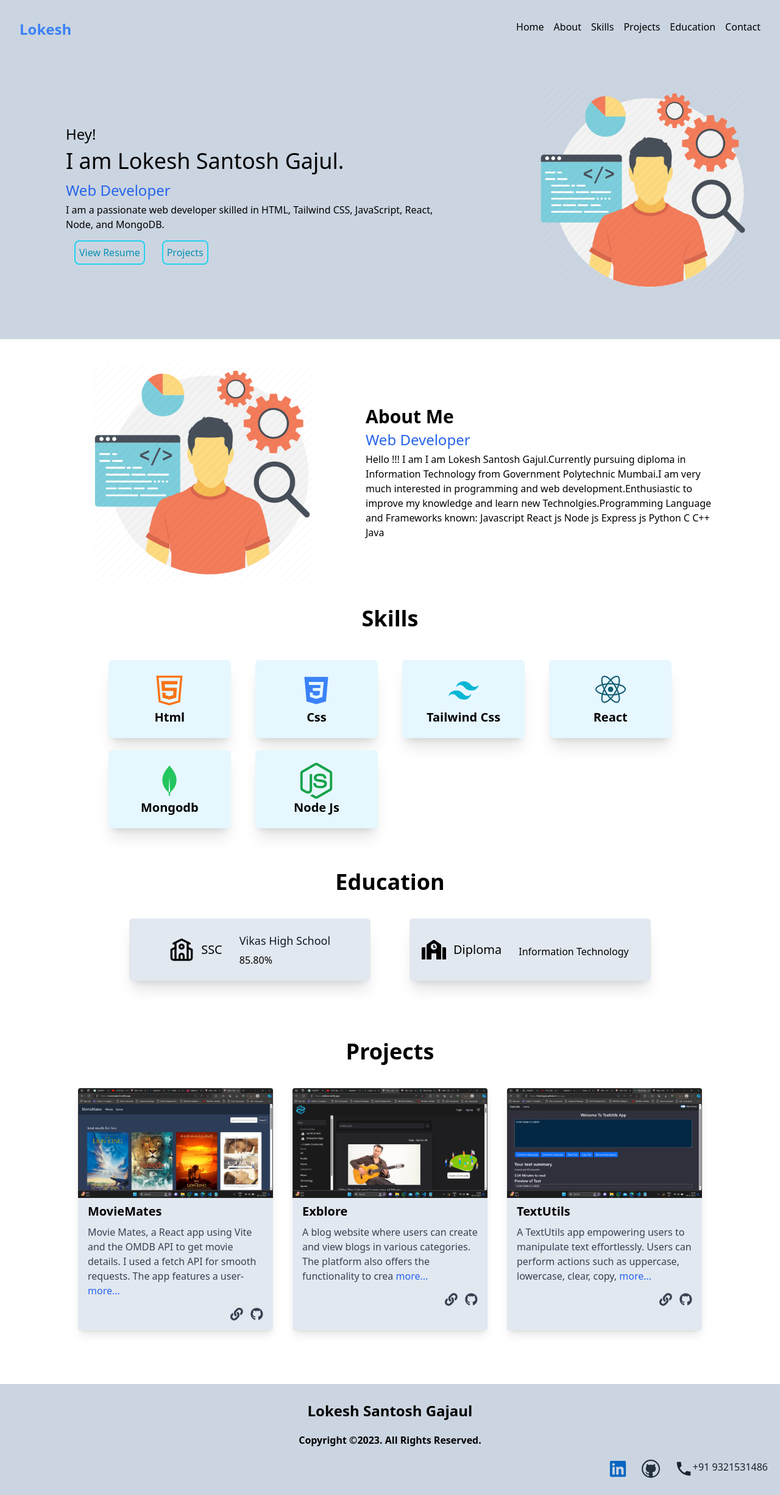
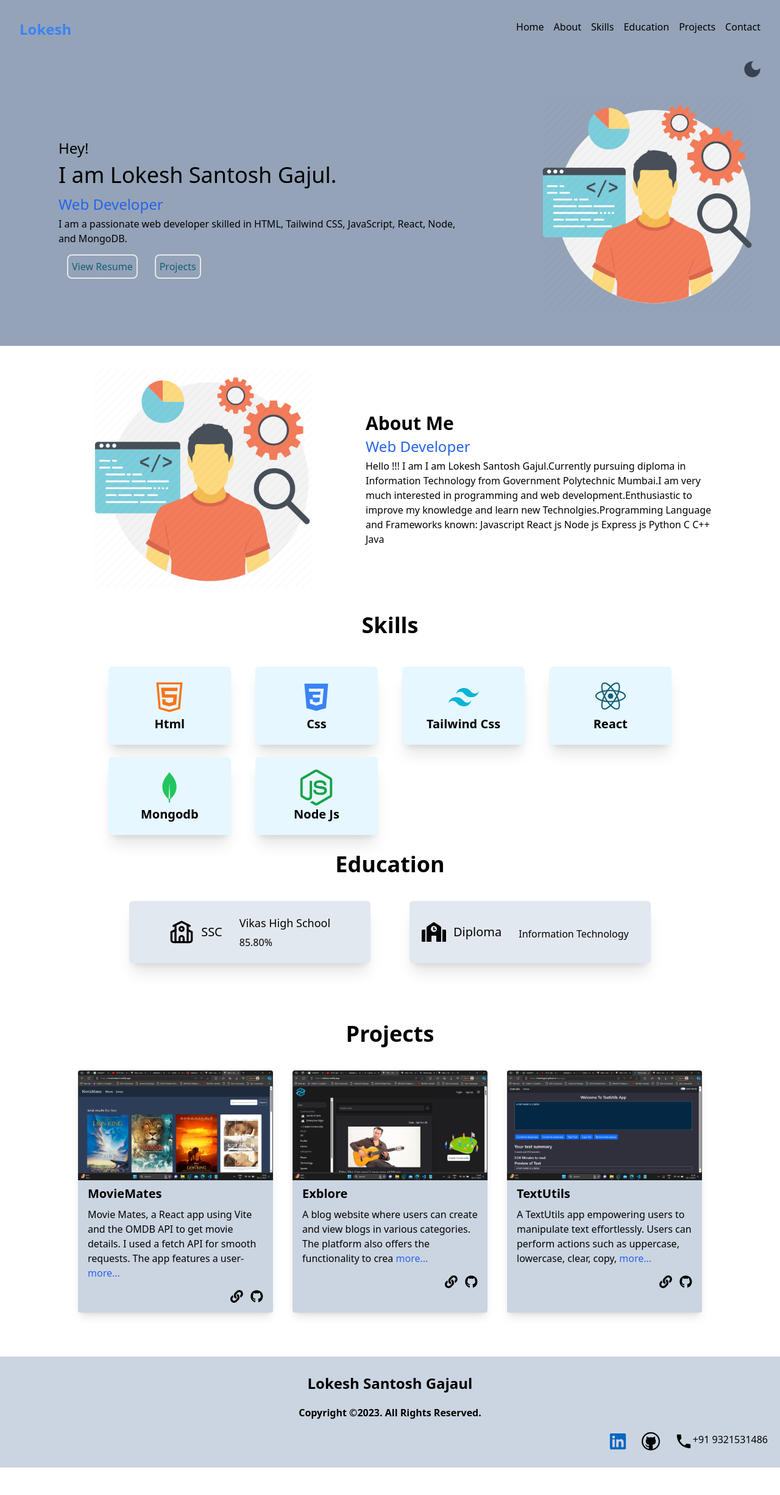
Before and after one commit to lokeshgajul/portfolio, a React (Vite) app: page / in a window 1280 px wide. Shown: the whole page at 61% size. After the commit the page ends 2406 px from the top, so only its background shows below. Built offline with nearby package versions, Linux system fonts and the light colour scheme.

Commit message:
dark mode added

```diff
--- a/src/App.jsx
+++ b/src/App.jsx
@@ -7,19 +7,21 @@ import Navbar from "./Components/Navbar";
 import Projects from "./Components/Projects";
 import ScrollUp from "./Components/ScrollUp";
 import Skills from "./Components/Skills";
+import { PortfolioProvider } from "./context/PortfolioContext";
 
 function App() {
   return (
     <div className="App">
+      <PortfolioProvider>
         <Navbar />
         <Home />
-
         <About />
         <Skills />
         <Education />
         <Projects />
         <Contact />
         <ScrollUp />
+      </PortfolioProvider>
     </div>
   );
 }
--- a/src/Components/About.jsx
+++ b/src/Components/About.jsx
@@ -1,9 +1,16 @@
 import logo from "../assets/portfolioImage.png";
+import PortfolioHook from "../context/PortfolioContext";
 function About() {
+  const { theme } = PortfolioHook();
+
   return (
     <div
-      className="flex flex-row-reverse max-md:flex-col justify-center items-center px-6 p-10"
+      className="flex flex-row-reverse max-md:flex-col justify-center items-center px-6 p-10 bg-[#303034]"
       id="About"
+      style={{
+        backgroundColor: theme === "dark" ? "#303034 " : "white",
+        color: theme === "dark" ? "white " : "black",
+      }}
     >
       <div className="p-3 md:w-[50%]">
         <h2 className="text-3xl font-semibold">About Me</h2>
--- a/src/Components/Contact.jsx
+++ b/src/Components/Contact.jsx
@@ -1,16 +1,25 @@
 import { FaLinkedin } from "react-icons/fa";
 import { VscGithub } from "react-icons/vsc";
 import { IoMdCall } from "react-icons/io";
+import PortfolioHook from "../context/PortfolioContext";
 function Contact() {
+  const { theme } = PortfolioHook();
   return (
     <div>
-      <div className="p-2 bg-slate-300" id="Contact">
+      <div
+        className="p-2 "
+        id="Contact"
+        style={{
+          backgroundColor: theme === "dark" ? "#1e1e20 " : "#cbd5e1",
+          color: theme === "dark" ? "white " : "black",
+        }}
+      >
         <div className=" col-span-5  font-semibold">
           <h2 className="text-center py-5 text-2xl">Lokesh Santosh Gajaul </h2>
           <h2 className="text-center">Copyright ©2023. All Rights Reserved.</h2>
         </div>
         <div>
-          <div className="flex justify-center lg:justify-end items-end text-white">
+          <div className="flex justify-center lg:justify-end items-end ">
             <div className="flex px-3 py-5 text-[#0a66c2] hover:text-[#0a38c2] cursor-pointer">
               <a
                 target="_blank"
@@ -21,7 +30,9 @@ function Contact() {
                 <FaLinkedin size={30} />
               </a>
             </div>
-            <div className="flex px-3 py-5 text-[#26313f] hover:text-[#1b222c] cursor-pointer">
+            <div
+              className={` flex px-3 py-5  hover:text-[#d4d4d4] cursor-pointer `}
+            >
               <a
                 target="_blank"
                 href="https://github.com/lokeshgajul/"
@@ -30,13 +41,9 @@ function Contact() {
                 <VscGithub size={30} />{" "}
               </a>
             </div>
-            <div className="flex px-3 py-5 text-[#1b222c] cursor-pointer">
+            <div className="flex px-3 py-5  cursor-pointer">
               <span>
-                <a
-                  target="_blank"
-                  href="https://github.com/lokeshgajul/"
-                  rel="noreferrer"
-                >
+                <a target="_blank" rel="noreferrer">
                   {" "}
                   <IoMdCall size={30} />
                 </a>
--- a/src/Components/Education.jsx
+++ b/src/Components/Education.jsx
@@ -1,32 +1,44 @@
 import { FaSchool } from "react-icons/fa";
 import { LuSchool } from "react-icons/lu";
+import PortfolioHook from "../context/PortfolioContext";
 function Education() {
+  const { theme } = PortfolioHook();
   return (
     <div>
       <div
-        className="flex flex-col justify-center items-center py-10 "
+        className="flex flex-col justify-center items-center"
         id="Education"
+        style={{
+          backgroundColor: theme === "dark" ? "#303034 " : "white",
+          color: theme === "dark" ? "white " : "black",
+        }}
       >
         <h1 className="flex justify-center items-center text-4xl font-semibold ">
           Education
         </h1>
         <div className="grid grid-cols-4 px-7 py-7 gap-x-10 max-md:grid-cols-1 ">
-          <div className="flex justify-center items-center col-span-2 bg-slate-200 m-3 rounded-md p-5 shadow-xl cursor-pointer">
+          <div
+            className={`flex justify-center items-center col-span-2  m-3 rounded-md p-5 shadow-xl cursor-pointer ${
+              theme === "dark" ? "bg-[#43434b]" : "bg-slate-200"
+            } `}
+          >
             <LuSchool size={40} />
-            <h2 className="text-xl font-semiBold text-black mx-3">SSC </h2>
+            <h2 className="text-xl font-semiBold mx-3">SSC </h2>
             <div className="pl-4">
-              <span className="text-gray-900 font-medium text-lg">
-                Vikas High School
-              </span>{" "}
+              <span className=" font-medium text-lg">Vikas High School</span>{" "}
               <h2 className="pt-1.5">85.80%</h2>
             </div>
           </div>
 
-          <div className="flex justify-center items-center col-span-2 bg-slate-200 m-3 rounded-md p-5 shadow-xl skill-div   cursor-pointer">
+          <div
+            className={`flex justify-center items-center col-span-2  m-3 rounded-md p-5 shadow-xl cursor-pointer ${
+              theme === "dark" ? "bg-[#43434b]" : "bg-slate-200"
+            } `}
+          >
             <FaSchool size={40} />
-            <h2 className="text-xl font-semiBold text-black mx-3"> Diploma </h2>
+            <h2 className="text-xl font-semiBold mx-3"> Diploma </h2>
             <div className="p-4">
-              <span className="text-gray-900 font-medium  text-lg"></span>{" "}
+              <span className=" font-medium  text-lg"></span>{" "}
               <h2 className="pt-1.5">Information Technology</h2>
             </div>
           </div>
--- a/src/Components/Home.jsx
+++ b/src/Components/Home.jsx
@@ -1,12 +1,16 @@
 import { useState, useEffect } from "react";
 import logo from "../assets/portfolioImage.png";
 import resumePDF from "../assets/lokesh resume.pdf"; // Update with the actual path to your resume PDF
-
+import PortfolioHook from "../context/PortfolioContext";
+import { MdDarkMode } from "react-icons/md";
+import { CiLight } from "react-icons/ci";
 function Home() {
   const [animatedText, setAnimatedText] = useState("");
   const [animationProgress, setAnimationProgress] = useState(0);
   const [isAnimationComplete, setIsAnimationComplete] = useState(false);
   const text = "I am Lokesh Santosh Gajul.";
+
+  const { theme, toggleTheme } = PortfolioHook();
 
   useEffect(() => {
     const intervalId = setInterval(() => {
@@ -26,22 +30,32 @@ function Home() {
     const projectsSection = document.getElementById("Projects");
     projectsSection.scrollIntoView({ behavior: "smooth" });
   };
-  const scrollToHome = () => {
-    const projectsSection = document.getElementById("Home");
-    projectsSection.scrollIntoView({ behavior: "smooth" });
-  };
 
   const openResume = () => {
     window.open(resumePDF);
   };
 
   return (
-    <div>
+    <div
+      className={`  ${theme === "dark" ? "bg-[#252528]" : "bg-slate-400"} `}
+      id="Home"
+    >
       <div
-        className="flex max-md:flex-col flex-row justify-center items-center bg-slate-300 p-3"
-        id="Home"
+        className={`  flex justify-end pr-7 transition-all duration-700 ease-in-out  ${
+          theme === "dark" ? "text-white" : "text-gray-700"
+        }`}
+        onClick={toggleTheme}
       >
-        <div className="py-3 px-10 md:p-24">
+        {theme === "light" ? <MdDarkMode size={35} /> : <CiLight size={35} />}
+      </div>
+      <div
+        className={`flex max-md:flex-col flex-row justify-center items-center`}
+      >
+        <div
+          className={`py-3 px-10 md:p-24 ${
+            theme === "dark" ? "text-white" : "text-black"
+          } `}
+        >
           <h2 className="text-2xl">Hey!</h2>
           {animatedText.length > 0 && (
             <p className="text-4xl font-medium py-2 ">{animatedText}</p>
@@ -53,12 +67,20 @@ function Home() {
           </p>
           <button
             onClick={openResume}
-            className="border-cyan-400 border-2 hover:bg-cyan-500 p-1.5 m-3.5 text-cyan-600 hover:text-white rounded-lg"
+            className={` border-2  p-1.5 m-3.5  rounded-lg ${
+              theme === "light"
+                ? "hover:bg-cyan-500 text-cyan-800 font-medium hover:text-white"
+                : " hover:bg-cyan-500 text-cyan-400 hover:text-white"
+            } `}
           >
             View Resume
           </button>
           <button
-            className="border-cyan-400 border-2 hover:bg-cyan-500 p-1.5 m-3.5 text-cyan-600 hover:text-white rounded-lg"
+            className={`  border-2 p-1.5 m-3.5 rounded-lg ${
+              theme === "light"
+                ? "hover:bg-cyan-500 text-cyan-800 font-medium hover:text-white"
+                : " hover:bg-cyan-500 text-cyan-400 hover:text-white"
+            }  `}
             onClick={() => scrollToProjects()}
           >
             Projects
--- a/src/Components/Navbar.jsx
+++ b/src/Components/Navbar.jsx
@@ -1,9 +1,12 @@
 import { useState } from "react";
 import { RiMenu3Fill } from "react-icons/ri";
 import { TfiClose } from "react-icons/tfi";
+import PortfolioHook from "../context/PortfolioContext";
 
 function Navbar() {
   const [menu, setMenu] = useState(false);
+
+  const { theme } = PortfolioHook();
 
   const handleClick = () => {
     console.log("handleClick triggered");
@@ -34,19 +37,27 @@ function Navbar() {
 
   return (
     <div>
-      <div className="flex justify-between overflow-x-auto p-8 bg-slate-300">
+      <div
+        className={` flex justify-between overflow-x-auto p-8 ${
+          theme === "dark"
+            ? "bg-[#252528] text-white"
+            : "bg-slate-400 text-black"
+        } `}
+      >
         <div>
           <li className="font-bold text-2xl text-blue-500 list-none">Lokesh</li>
         </div>
         <div>
           <div
             onClick={handleClick}
-            className="text-3xl absolute right-8 top-6 cursor-pointer md:hidden"
+            className="text-3xl absolute right-8 top-9 cursor-pointer md:hidden"
           >
             {menu ? <TfiClose size={20} /> : <RiMenu3Fill size={20} />}
           </div>
           <ul
-            className={`md:flex max-md:absolute max-md:bg-slate-300 left-0 w-full md:w-auto md:pl-0 pl-9 transition-all duration-700 ease-in-out top-16 md:space-x-4 ${
+            className={`md:flex max-md:absolute ${
+              theme === "dark" ? "bg-[#252528]" : "max-md:bg-slate-400"
+            }  left-0 w-full md:w-auto md:pl-0 pl-9 transition-all duration-700 ease-in-out top-16 md:space-x-4 ${
               menu ? "left-0" : "translate-x-fit max-md:-translate-x-full"
             }`}
           >
@@ -67,16 +78,17 @@ function Navbar() {
             </li>
             <li
               className="cursor-pointer hover:text-blue-400 max-md:p-1"
+              onClick={() => scrollToEducation()}
+            >
+              Education
+            </li>
+            <li
+              className="cursor-pointer hover:text-blue-400 max-md:p-1"
               onClick={() => scrollToProjects()}
             >
               Projects
             </li>
-            <li
-              className="cursor-pointer hover:text-blue-400 max-md:p-1"
-              onClick={() => scrollToEducation()}
-            >
-              Education
-            </li>
+
             <li
               className="cursor-pointer hover:text-blue-400 max-md:p-1"
               onClick={() => scrollToContact()}
--- a/src/Components/Projects.jsx
+++ b/src/Components/Projects.jsx
@@ -4,7 +4,9 @@ import textUtils from "../assets/textUtils.png";
 import { useState } from "react";
 import { FaGithub } from "react-icons/fa";
 import { FaLink } from "react-icons/fa";
+import PortfolioHook from "../context/PortfolioContext";
 function Projects() {
+  const { theme } = PortfolioHook();
   const [expandProject, setExpandProject] = useState(null);
 
   const toggleExpand = (index) => {
@@ -39,8 +41,12 @@ function Projects() {
   ];
   return (
     <div
-      className="flex justify-center flex-col items-center p-4 mb-14"
+      className="flex justify-center flex-col items-center p-5 md:p-14"
       id="Projects"
+      style={{
+        backgroundColor: theme === "dark" ? "#303034 " : "white",
+        color: theme === "dark" ? "white " : "black",
+      }}
     >
       <h1 className="flex justify-center items-center text-4xl font-semibold mb-6">
         Projects
@@ -48,7 +54,11 @@ function Projects() {
       <div className="grid grid-cols-1 md:grid-cols-2 lg:grid-cols-3 ">
         {projects.map((item, index) => (
           <div
-            className="max-w-[20rem] rounded overflow-hidden shadow-lg m-4 bg-slate-200 transition-opacity"
+            className={`max-w-[20rem] rounded overflow-hidden shadow-lg m-4  transition-opacity ${
+              theme === "dark"
+                ? "bg-[#404047] text-white"
+                : "bg-slate-300 text-black"
+            } `}
             key={index}
           >
             <img
@@ -58,7 +68,7 @@ function Projects() {
             />
             <div className="px-4" onClick={() => toggleExpand(index)}>
               <div className="font-bold text-xl my-2">{item.name}</div>
-              <p className="text-gray-700 text-base">
+              <p className=" text-base">
                 {index === expandProject
                   ? item.description
                   : `${item.description.slice(0, 140)} `}
@@ -70,7 +80,7 @@ function Projects() {
             <div className="flex justify-end items-end p-4 space-x-3 text-[1.3rem]">
               <a
                 href={item.link}
-                className="text-gray-700 hover:text-gray-800"
+                className=" hover:text-gray-800"
                 target="_blank"
                 rel="noreferrer"
               >
@@ -78,7 +88,7 @@ function Projects() {
               </a>
               <a
                 href={item.github}
-                className="text-gray-700 hover:text-gray-800"
+                className=" hover:text-gray-800"
                 target="_blank"
                 rel="noreferrer"
               >
--- a/src/Components/Skills.jsx
+++ b/src/Components/Skills.jsx
@@ -6,10 +6,19 @@ import {
   BiLogoReact,
   BiLogoMongodb,
 } from "react-icons/bi";
+import PortfolioHook from "../context/PortfolioContext";
 function Skills() {
+  const { theme } = PortfolioHook();
   return (
     <>
-      <div className="flex flex-col justify-center items-center" id="Skills">
+      <div
+        className="flex flex-col justify-center items-center"
+        id="Skills"
+        style={{
+          backgroundColor: theme === "dark" ? "#303034" : "white",
+          color: theme === "dark" ? "white " : "black",
+        }}
+      >
         <h1 className="flex justify-center items-center text-4xl font-semibold ">
           Skills
         </h1>
--- /dev/null
+++ b/src/context/PortfolioContext.jsx
@@ -0,0 +1,43 @@
+import { createContext, useContext, useState } from "react";
+
+const Portfoliocontext = createContext();
+
+export const PortfolioProvider = ({ children }) => {
+  const [theme, setTheme] = useState("light");
+
+  const changeTheme = (value) => {
+    setTheme(value);
+  };
+
+  const toggleTheme = () => {
+    if (theme === "light") {
+      setTheme("dark");
+      console.log(theme);
+      //   document.body.style.backgroundColor = "black";
+    } else {
+      setTheme("light");
+      console.log(theme);
+      document.body.style.backgroundColor = "white";
+    }
+  };
+  const value = {
+    theme,
+    changeTheme,
+    toggleTheme,
+  };
+  return (
+    <Portfoliocontext.Provider value={value}>
+      {children}
+    </Portfoliocontext.Provider>
+  );
+};
+
+const PortfolioHook = () => {
+  const context = useContext(Portfoliocontext);
+  if (context == undefined) {
+    return "hook is not working ";
+  }
+  return context;
+};
+
+export default PortfolioHook;
```
Lines whose indentation alone changed are shown as unchanged.
